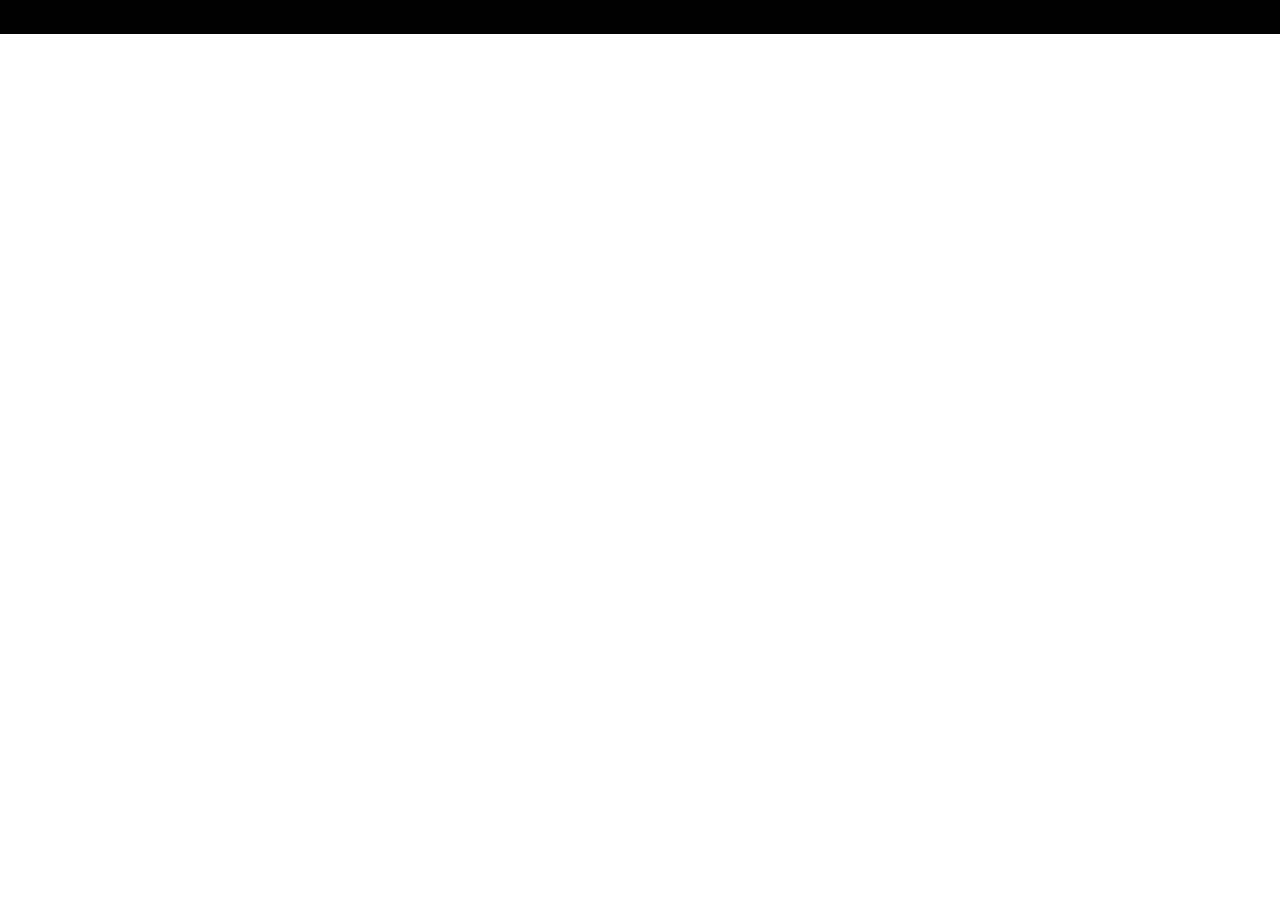
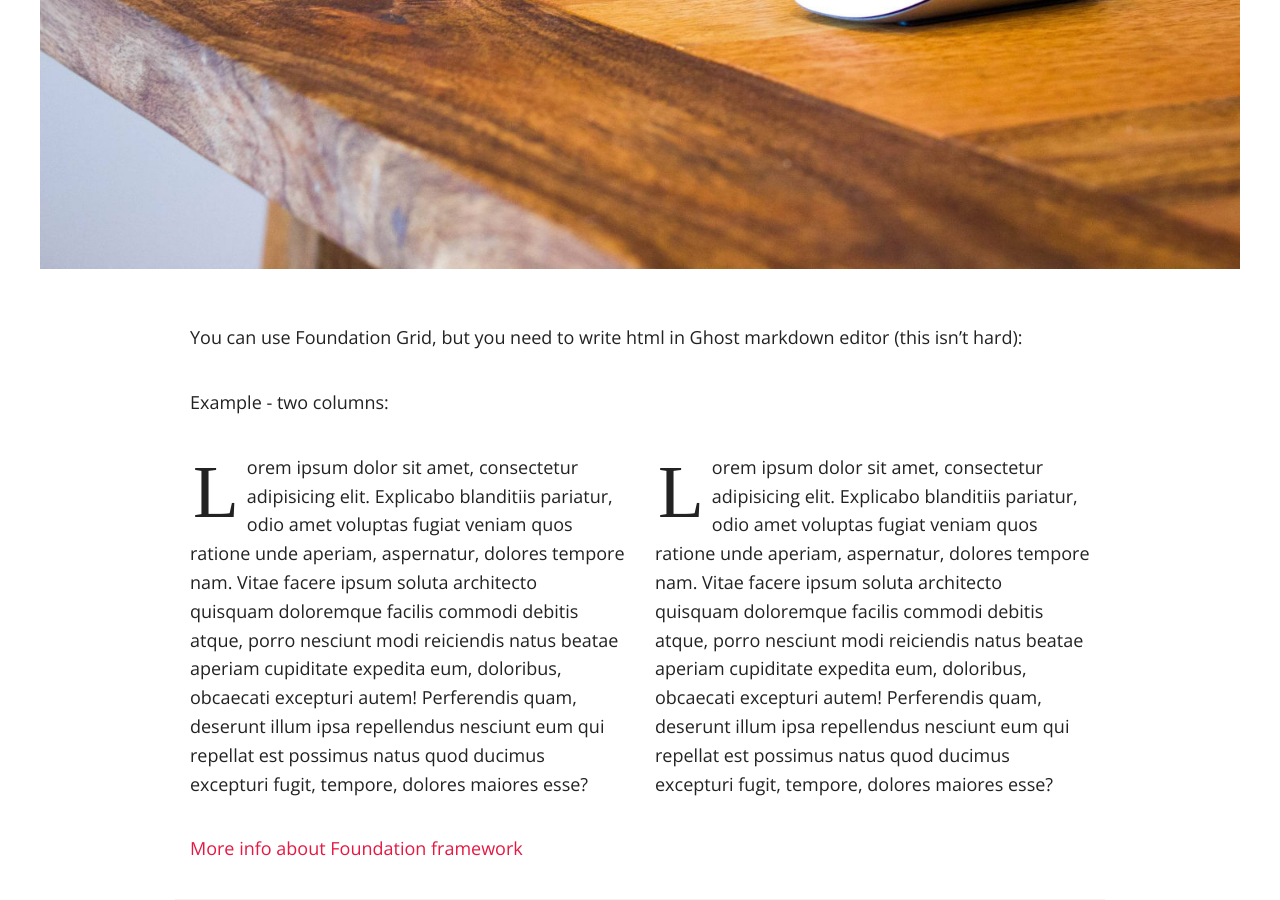
Before and after one commit to dallaszkorben/dallaszkorben.github.io, a Jekyll site: the page built from _posts/2018-02-12-page-object-model.md, in a window 1280 px wide and 900 px high, scrolled down 1366 px. Built offline with Jekyll 4.4.1, drawn with Linux system fonts in a browser that asks for light colours; nearby versions of some CDN libraries; before the commit the page ends 1400 px from its top, so only the background shows below that; some of the changed text lies outside the part shown.

Commit message:
Update 2018-02-12-page-object-model.md

```diff
--- a/_posts/2018-02-12-page-object-model.md
+++ b/_posts/2018-02-12-page-object-model.md
@@ -11,6 +11,33 @@
 description: Introduction of the Page Object Model
 tags: test
 ---
-## A New Post
+Notepad is a Jekyll theme which is very simple, clean and beautiful. This theme is good for any blog.
 
-Enter text in [Markdown](http://daringfireball.net/projects/markdown/). Use the toolbar above, or click the **?** button for formatting help.
+Main Features:
+Zurb Foundation 5 - css framework
+Fullscreen post covers with header wich will be bright or dark according to background image
+Fast and light
+Font Awesome
+Disqus comments integration
+You can set post image covers by using only Ghost narkdown editor just place something like this:
+
+    ![cover-image](http://path-to-your-image.jpg)
+
+You can also place other images witch will be put in text.
+
+![Laptop]({{ site.url }}/images/cover3.jpg)
+
+You can use Foundation Grid, but you need to write html in Ghost markdown editor (this isn't hard):
+
+Example - two columns:
+
+<div class="row">
+    <div class="small-12 medium-6 columns">
+        <p>Lorem ipsum dolor sit amet, consectetur adipisicing elit. Explicabo blanditiis pariatur, odio amet voluptas fugiat veniam quos ratione unde aperiam, aspernatur, dolores tempore nam. Vitae facere ipsum soluta architecto quisquam doloremque facilis commodi debitis atque, porro nesciunt modi reiciendis natus beatae aperiam cupiditate expedita eum, doloribus, obcaecati excepturi autem! Perferendis quam, deserunt illum ipsa repellendus nesciunt eum qui repellat est possimus natus quod ducimus excepturi fugit, tempore, dolores maiores esse?</p>
+    </div>
+    <div class="small-12 medium-6 columns">
+        <p>Lorem ipsum dolor sit amet, consectetur adipisicing elit. Explicabo blanditiis pariatur, odio amet voluptas fugiat veniam quos ratione unde aperiam, aspernatur, dolores tempore nam. Vitae facere ipsum soluta architecto quisquam doloremque facilis commodi debitis atque, porro nesciunt modi reiciendis natus beatae aperiam cupiditate expedita eum, doloribus, obcaecati excepturi autem! Perferendis quam, deserunt illum ipsa repellendus nesciunt eum qui repellat est possimus natus quod ducimus excepturi fugit, tempore, dolores maiores esse?</p>
+    </div>
+</div>
+
+[More info about Foundation framework](http://foundation.zurb.com/docs/)
```
